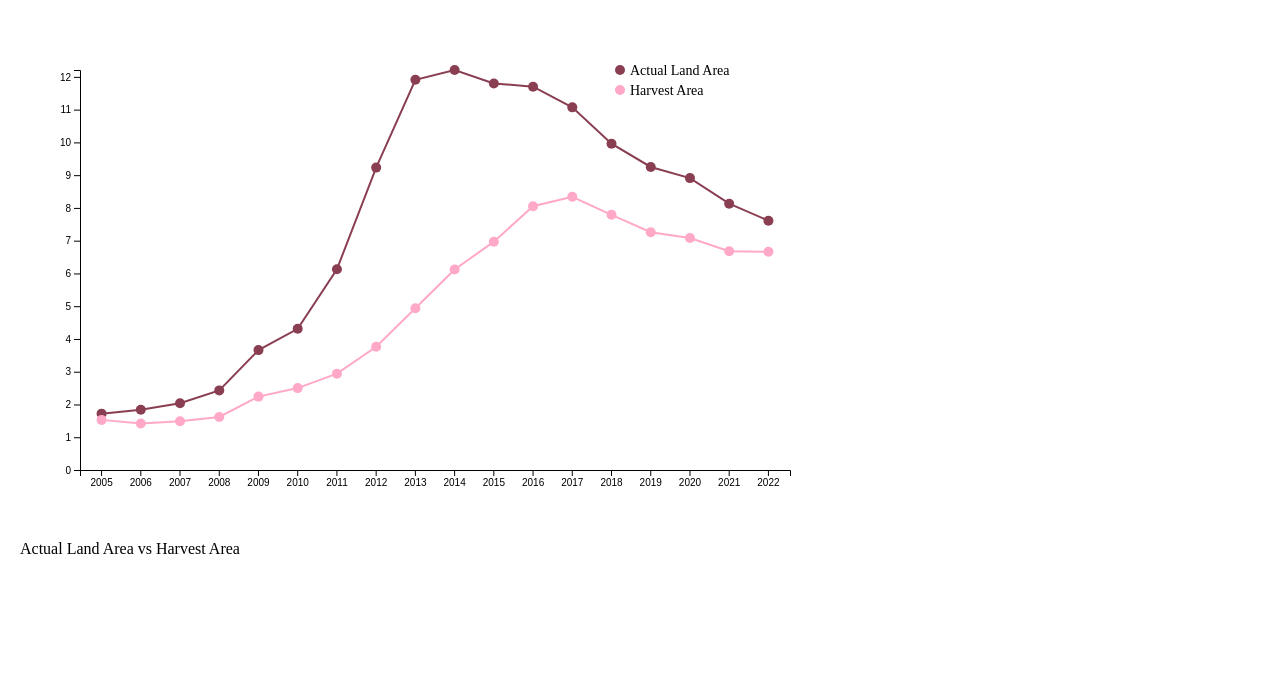
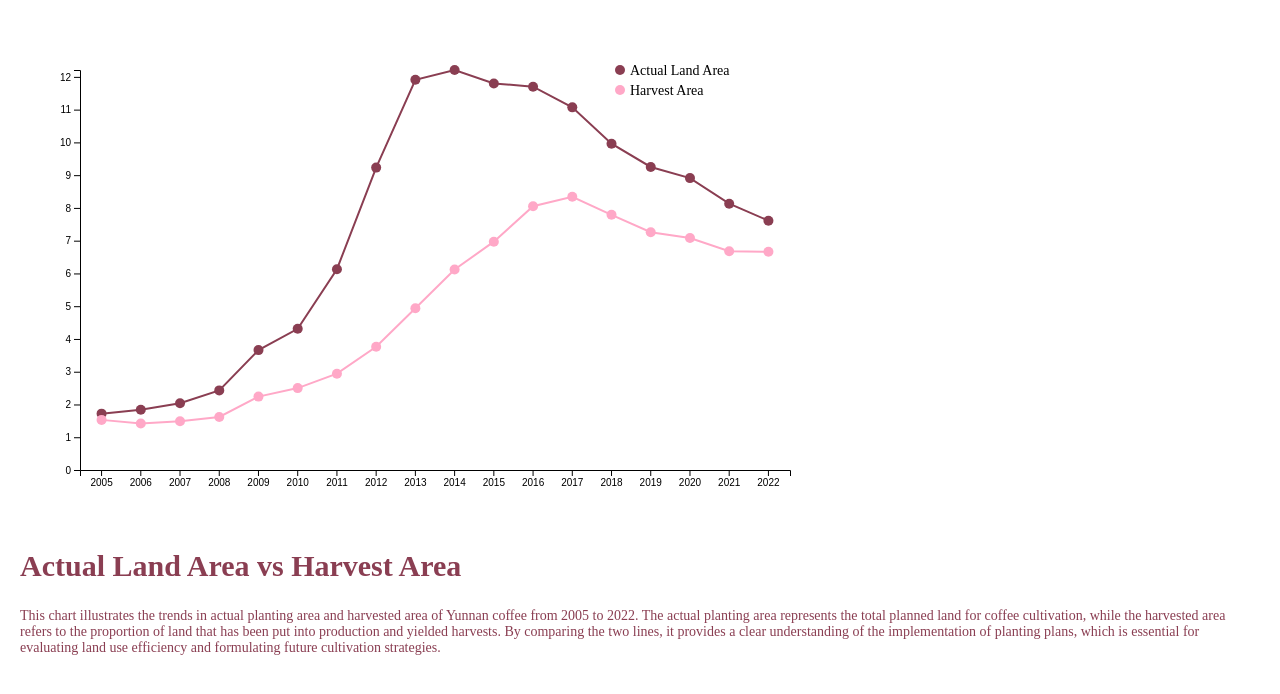
Before and after one commit to Chenliaoliao/HCDIV-5, a plain HTML site: page coffee1.html in a window 1280 px wide. Drawn offline with nearby package versions, Linux system fonts and the light colour scheme.

Commit message:
Update coffee1.html

```diff
--- a/coffee1.html
+++ b/coffee1.html
@@ -47,6 +47,14 @@
     .legend-circle {
       r: 5;
     }
+    h2 {
+            color: #8a3e52;
+            font-size: 30px;
+        }
+    p {
+        color: #8a3e52;
+        font-size: 14px;
+        }
   </style>
 
 </head>
@@ -55,7 +63,8 @@
   <div class="section">
     <div class="grid-item">
       <svg id="landHarvestChart" width="800" height="500"></svg>
-      <p>Actual Land Area vs Harvest Area</p>
+      <h2>Actual Land Area vs Harvest Area</h2>
+         <p>This chart illustrates the trends in actual planting area and harvested area of Yunnan coffee from 2005 to 2022. The actual planting area represents the total planned land for coffee cultivation, while the harvested area refers to the proportion of land that has been put into production and yielded harvests. By comparing the two lines, it provides a clear understanding of the implementation of planting plans, which is essential for evaluating land use efficiency and formulating future cultivation strategies.</p>
     </div>
   </div>
 
```
